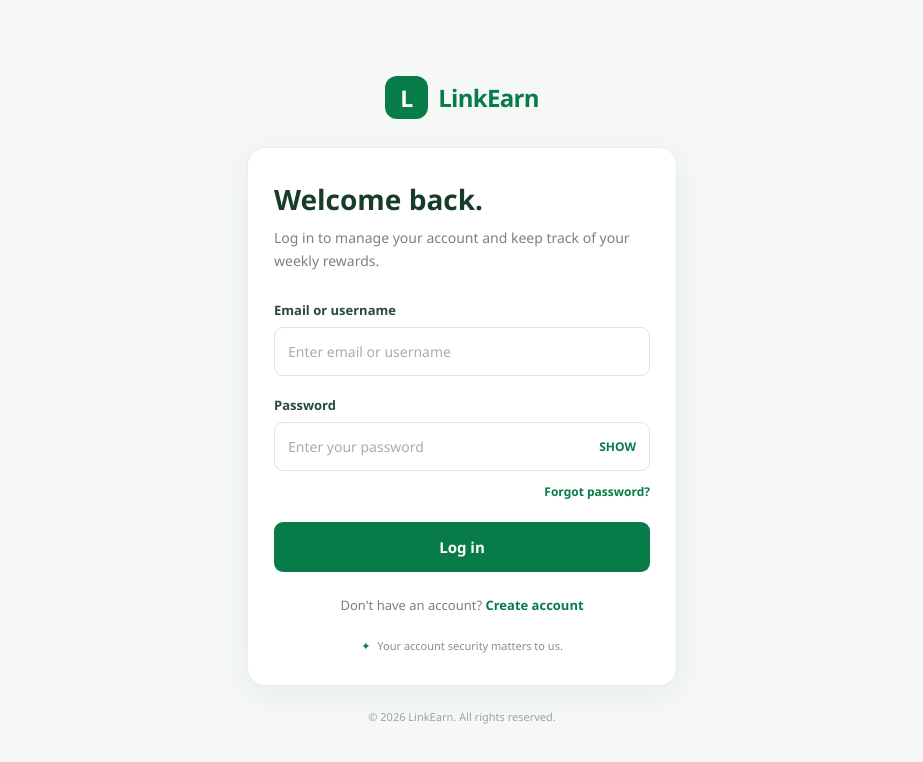
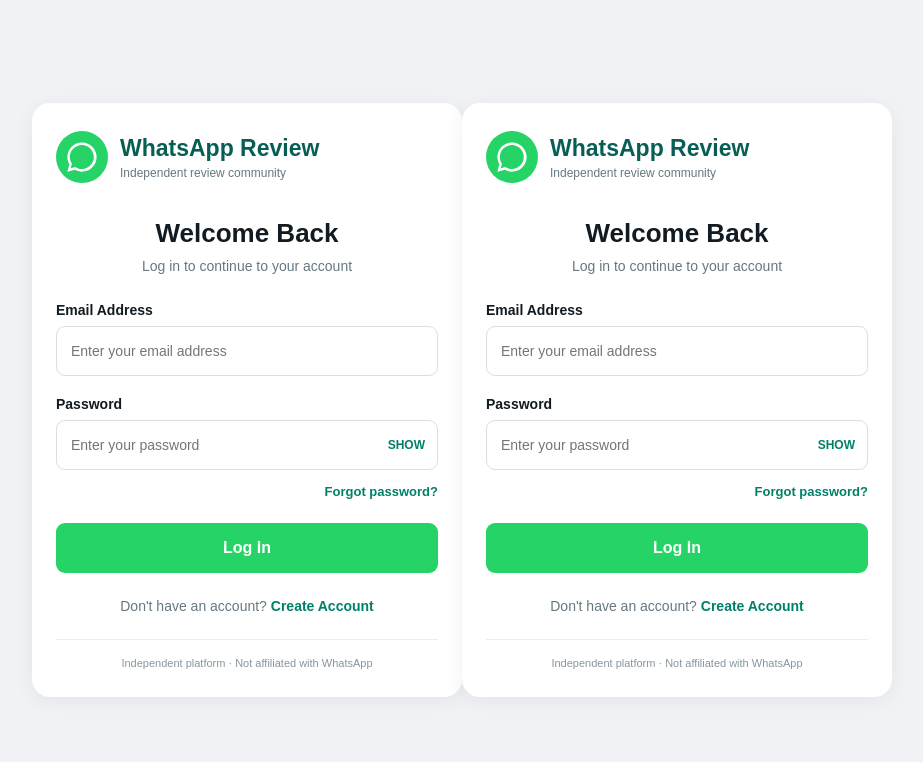
Before and after one commit to whitehat2007970/LinkEarn, a website: page login.html in a window 1280 px wide. Shown: the whole page, without its empty margins (178-1101 px from the left). Drawn offline with Linux system fonts and the light colour scheme.

Commit message:
Update login page title and styles

```diff
--- a/login.html
+++ b/login.html
@@ -4,244 +4,188 @@
 <head>
 <meta charset="UTF-8">
 <meta name="viewport" content="width=device-width, initial-scale=1.0">
-<title>Login | LinkEarn</title>
-    <meta property="og:type" content="website">
-<meta property="og:title" content="LinkEarn – WhatsApp Rewards Platform">
-<meta property="og:description" content="Join LinkEarn and discover our WhatsApp rewards platform. Create your account and get started.">
-<meta property="og:image"
-content="https://linkearn.onrender.com/linkearn-preview.png?v=2">
-
-<meta property="og:image:secure_url"
-content="https://linkearn.onrender.com/linkearn-preview.png?v=2">
-
-<meta property="og:image:type" content="image/png">
-<meta property="og:image:width" content="1200">
-<meta property="og:image:height" content="630">
-<meta property="og:url" content="https://linkearn.onrender.com/">
-<meta property="og:site_name" content="LinkEarn">
-<meta name="twitter:card" content="summary_large_image">
+<title>Login - WhatsApp Review</title>
 
 <style>
 * {
     margin: 0;
     padding: 0;
     box-sizing: border-box;
-    font-family: 'Segoe UI', Arial, sans-serif;
+    font-family: Arial, sans-serif;
 }
 
 body {
+    background: #f0f2f5;
     min-height: 100vh;
-    background: #f5f8f6;
     display: flex;
+    justify-content: center;
     align-items: center;
-    justify-content: center;
-    padding: 25px 16px;
-    color: #18372a;
+    padding: 20px;
 }
 
 .container {
     width: 100%;
     max-width: 430px;
+    background: white;
+    border-radius: 18px;
+    padding: 28px 24px;
+    box-shadow: 0 4px 20px rgba(0,0,0,0.06);
+}
+
+.header {
+    display: flex;
+    align-items: center;
+    gap: 12px;
+    margin-bottom: 35px;
 }
 
 .logo {
+    width: 52px;
+    height: 52px;
+    border-radius: 50%;
+    background: #25D366;
     display: flex;
     align-items: center;
     justify-content: center;
-    gap: 10px;
+}
+
+.brand h2 {
+    color: #075E54;
+    font-size: 23px;
+}
+
+.brand p {
+    color: #667781;
+    font-size: 12px;
+    margin-top: 4px;
+}
+
+.heading {
+    text-align: center;
     margin-bottom: 28px;
 }
 
-.logo-icon {
-    width: 43px;
-    height: 43px;
-    background: #087c48;
-    color: white;
-    border-radius: 12px;
-    display: grid;
-    place-items: center;
-    font-size: 23px;
-    font-weight: bold;
-}
-
-.logo h2 {
-    font-size: 24px;
-    color: #087c48;
-    letter-spacing: -0.7px;
-}
-
-.card {
-    background: white;
-    padding: 32px 26px;
-    border-radius: 18px;
-    border: 1px solid #e8eee9;
-    box-shadow: 0 8px 35px rgba(20, 65, 40, 0.06);
-}
-
-.heading {
-    margin-bottom: 29px;
-}
-
 .heading h1 {
-    font-size: 28px;
+    font-size: 26px;
+    color: #111b21;
     margin-bottom: 9px;
-    color: #173d2a;
 }
 
 .heading p {
+    color: #667781;
     font-size: 14px;
-    color: #77847c;
-    line-height: 1.6;
 }
 
-.form-group {
+.input-group {
     margin-bottom: 20px;
 }
 
-label {
+.input-group label {
     display: block;
-    font-size: 13px;
+    font-size: 14px;
     font-weight: 600;
+    color: #111b21;
     margin-bottom: 8px;
-    color: #294b38;
 }
 
-.input-box {
-    display: flex;
-    align-items: center;
-    border: 1px solid #dce6df;
+.input-group input {
+    width: 100%;
+    height: 50px;
+    padding: 0 14px;
+    border: 1px solid #d9dfe3;
     border-radius: 9px;
-    height: 49px;
-    overflow: hidden;
-    transition: 0.2s;
+    outline: none;
+    font-size: 14px;
 }
 
-.input-box:focus-within {
-    border-color: #087c48;
-    box-shadow: 0 0 0 3px rgba(8,124,72,0.08);
+.input-group input:focus {
+    border-color: #25D366;
+    box-shadow: 0 0 0 2px rgba(37,211,102,0.12);
 }
 
-.input-box input {
-    width: 100%;
-    height: 100%;
-    border: none;
-    outline: none;
-    padding: 0 13px;
-    font-size: 14px;
-    color: #18372a;
-    background: transparent;
+.password-wrap {
+    position: relative;
 }
 
-.input-box input::placeholder {
-    color: #a5afa8;
+.password-wrap input {
+    padding-right: 65px;
 }
 
-.password-toggle {
+.toggle {
+    position: absolute;
+    right: 13px;
+    top: 50%;
+    transform: translateY(-50%);
     border: none;
-    background: none;
-    padding: 0 13px;
-    color: #087c48;
+    background: transparent;
+    color: #008069;
+    font-size: 12px;
+    font-weight: bold;
     cursor: pointer;
-    font-size: 12px;
-    font-weight: 600;
 }
 
 .forgot {
-    display: flex;
-    justify-content: flex-end;
+    text-align: right;
     margin-top: -8px;
-    margin-bottom: 22px;
+    margin-bottom: 23px;
 }
 
 .forgot a {
-    font-size: 12px;
-    color: #087c48;
+    color: #008069;
+    font-size: 13px;
     text-decoration: none;
     font-weight: 600;
 }
 
-.submit-btn {
+.submit {
     width: 100%;
     height: 50px;
-    background: #087c48;
     border: none;
     border-radius: 9px;
+    background: #25D366;
     color: white;
-    font-size: 15px;
-    font-weight: 600;
+    font-size: 16px;
+    font-weight: bold;
     cursor: pointer;
-    transition: 0.2s;
 }
 
-.submit-btn:hover {
-    background: #06663b;
-}
-
-.submit-btn:active {
-    transform: scale(0.98);
-}
-
-.submit-btn:disabled {
-    opacity: 0.7;
+.submit:disabled {
+    background: #a8dcb9;
     cursor: not-allowed;
 }
 
 .message {
-    display: none;
+    font-size: 13px;
+    text-align: center;
     margin-top: 15px;
-    padding: 11px;
-    border-radius: 8px;
-    font-size: 13px;
     line-height: 1.5;
 }
 
-.message.error {
-    display: block;
-    color: #a42626;
-    background: #fff0f0;
+.signup {
+    text-align: center;
+    margin-top: 25px;
+    color: #667781;
+    font-size: 14px;
 }
 
-.signup-link {
-    text-align: center;
-    font-size: 13px;
-    color: #77847c;
-    margin-top: 24px;
-}
-
-.signup-link a {
-    color: #087c48;
-    font-weight: 600;
+.signup a {
+    color: #008069;
+    font-weight: bold;
     text-decoration: none;
 }
 
-.security {
-    display: flex;
-    justify-content: center;
-    align-items: center;
-    gap: 7px;
-    margin-top: 24px;
-    color: #849188;
+.footer {
+    border-top: 1px solid #e9edef;
+    margin-top: 25px;
+    padding-top: 17px;
+    text-align: center;
+    color: #8696a0;
     font-size: 11px;
 }
 
-.security span {
-    color: #087c48;
-}
-
-.footer {
-    text-align: center;
-    margin-top: 23px;
-    font-size: 11px;
-    color: #9aa59e;
-}
-
-@media(max-width: 380px) {
-    .card {
-        padding: 27px 19px;
-    }
-
-    .heading h1 {
-        font-size: 25px;
+@media(max-width:380px) {
+    .container {
+        padding: 23px 18px;
     }
 }
 </style>
@@ -251,47 +195,54 @@ label {
 
 <div class="container">
 
+    <div class="header">
+
         <div class="logo">
-        <div class="logo-icon">L</div>
-        <h2>LinkEarn</h2>
+            <svg viewBox="0 0 32 32"
+                 width="36" height="36"
+                 fill="white">
+                <path d="M16 3C8.82 3 3 8.82 3 16c0 2.3.61 4.55 1.77 6.52L3 29l6.68-1.75A12.94 12.94 0 0 0 16 29c7.18 0 13-5.82 13-13S23.18 3 16 3zm0 23.7c-2 0-3.96-.54-5.65-1.56l-.4-.24-3.96 1.04 1.06-3.86-.26-.42A10.65 10.65 0 1 1 16 26.7z"/>
+            </svg>
         </div>
 
-    <div class="card">
+        <div class="brand">
+            <h2>WhatsApp Review</h2>
+            <p>Independent review community</p>
+        </div>
+
+    </div>
 
     <div class="heading">
-            <h1>Welcome back.</h1>
-            <p>Log in to manage your account and keep track of your weekly rewards.</p>
+        <h1>Welcome Back</h1>
+        <p>Log in to continue to your account</p>
     </div>
 
     <form id="loginForm">
 
-            <div class="form-group">
-                <label for="identity">Email or username</label>
-                <div class="input-box">
+        <div class="input-group">
+            <label>Email Address</label>
             <input
-                        type="text"
-                        id="identity"
-                        name="identifier"
-                        placeholder="Enter email or username"
-                        autocomplete="username"
-                        required>
-                </div>
+                type="email"
+                id="email"
+                placeholder="Enter your email address"
+                required
+                autocomplete="email">
         </div>
 
-            <div class="form-group">
-                <label for="password">Password</label>
-                <div class="input-box">
+        <div class="input-group">
+            <label>Password</label>
+
+            <div class="password-wrap">
                 <input
                     type="password"
                     id="password"
-                        name="password"
                     placeholder="Enter your password"
-                        autocomplete="current-password"
-                        required>
+                    required
+                    autocomplete="current-password">
 
                 <button
                     type="button"
-                        class="password-toggle"
+                    class="toggle"
                     onclick="togglePassword()">
                     SHOW
                 </button>
@@ -299,99 +250,451 @@ label {
         </div>
 
         <div class="forgot">
-                <a href="#" onclick="alert('Password recovery will be available soon.'); return false;">
+            <a href="#" onclick="alert('Please contact support for password assistance.'); return false;">
                 Forgot password?
             </a>
         </div>
 
-            <button type="submit" class="submit-btn" id="submitBtn">
-                Log in
+        <button
+            type="submit"
+            class="submit"
+            id="loginBtn">
+            Log In
         </button>
 
-            <div id="message" class="message"></div>
+        <div class="message" id="message"></div>
 
     </form>
 
-        <div class="signup-link">
+    <div class="signup">
         Don't have an account?
-            <a href="/signup">Create account</a>
-        </div>
-
-        <div class="security">
-            <span>✦</span>
-            Your account security matters to us.
-        </div>
-
+        <a href="/">Create Account</a>
     </div>
 
     <div class="footer">
-        © 2026 LinkEarn. All rights reserved.
+        Independent platform · Not affiliated with WhatsApp
     </div>
 
 </div>
 
 <script>
+
+const form = document.getElementById("loginForm");
+const loginBtn = document.getElementById("loginBtn");
+const message = document.getElementById("message");
+
 function togglePassword() {
     const password = document.getElementById("password");
-    const button = document.querySelector(".password-toggle");
+    const toggle = document.querySelector(".toggle");
 
     if (password.type === "password") {
         password.type = "text";
-        button.textContent = "HIDE";
+        toggle.textContent = "HIDE";
     } else {
         password.type = "password";
-        button.textContent = "SHOW";
+        toggle.textContent = "SHOW";
     }
 }
 
-const loginForm = document.getElementById("loginForm");
-const submitBtn = document.getElementById("submitBtn");
-const message = document.getElementById("message");
+form.addEventListener("submit", async function(e) {
 
-loginForm.addEventListener("submit", async function(e) {
     e.preventDefault();
 
-    message.className = "message";
-    message.textContent = "";
+    const email = document.getElementById("email").value.trim();
+    const password = document.getElementById("password").value;
 
-    submitBtn.disabled = true;
-    submitBtn.textContent = "Logging in...";
+    loginBtn.disabled = true;
+    loginBtn.textContent = "Logging in...";
 
-    const data = {
-        identifier: document.getElementById("identity").value.trim(),
-        password: document.getElementById("password").value
-    };
+    message.style.color = "#667781";
+    message.textContent = "Please wait...";
 
     try {
+
         const response = await fetch("/api/login", {
             method: "POST",
             headers: {
                 "Content-Type": "application/json"
             },
-            credentials: "same-origin",
-            body: JSON.stringify(data)
+            body: JSON.stringify({
+                email,
+                password
+            })
         });
 
-        const result = await response.json();
+        const data = await response.json();
 
-        if (!response.ok || !result.success) {
-            throw new Error(result.message || "Login failed.");
+        if (!response.ok || !data.success) {
+            throw new Error(data.message || "Invalid email or password.");
         }
 
-        window.location.replace(result.redirect || "/home");
+        message.style.color = "#008069";
+        message.textContent = "Login successful!";
 
-    } catch (error) {
-        message.textContent = error.message === "Failed to fetch"
-            ? "Unable to connect to LinkEarn. Check your internet connection."
-            : error.message;
+        window.location.href = data.redirect || "/home";
 
-        message.className = "message error";
+    } catch(error) {
 
-        submitBtn.disabled = false;
-        submitBtn.textContent = "Log in";
+        message.style.color = "#d93025";
+        message.textContent = error.message;
+
+        loginBtn.disabled = false;
+        loginBtn.textContent = "Log In";
     }
+
 });
+
 </script>
 
 </body>
 </html>
+
+<!DOCTYPE html>
+<html lang="en">
+<head>
+<meta charset="UTF-8">
+<meta name="viewport" content="width=device-width, initial-scale=1.0">
+<title>Login - WhatsApp Review</title>
+
+<style>
+* {
+    margin: 0;
+    padding: 0;
+    box-sizing: border-box;
+    font-family: Arial, sans-serif;
+}
+
+body {
+    background: #f0f2f5;
+    min-height: 100vh;
+    display: flex;
+    justify-content: center;
+    align-items: center;
+    padding: 20px;
+}
+
+.container {
+    width: 100%;
+    max-width: 430px;
+    background: white;
+    border-radius: 18px;
+    padding: 28px 24px;
+    box-shadow: 0 4px 20px rgba(0,0,0,0.06);
+}
+
+.header {
+    display: flex;
+    align-items: center;
+    gap: 12px;
+    margin-bottom: 35px;
+}
+
+.logo {
+    width: 52px;
+    height: 52px;
+    border-radius: 50%;
+    background: #25D366;
+    display: flex;
+    align-items: center;
+    justify-content: center;
+}
+
+.brand h2 {
+    color: #075E54;
+    font-size: 23px;
+}
+
+.brand p {
+    color: #667781;
+    font-size: 12px;
+    margin-top: 4px;
+}
+
+.heading {
+    text-align: center;
+    margin-bottom: 28px;
+}
+
+.heading h1 {
+    font-size: 26px;
+    color: #111b21;
+    margin-bottom: 9px;
+}
+
+.heading p {
+    color: #667781;
+    font-size: 14px;
+}
+
+.input-group {
+    margin-bottom: 20px;
+}
+
+.input-group label {
+    display: block;
+    font-size: 14px;
+    font-weight: 600;
+    color: #111b21;
+    margin-bottom: 8px;
+}
+
+.input-group input {
+    width: 100%;
+    height: 50px;
+    padding: 0 14px;
+    border: 1px solid #d9dfe3;
+    border-radius: 9px;
+    outline: none;
+    font-size: 14px;
+}
+
+.input-group input:focus {
+    border-color: #25D366;
+    box-shadow: 0 0 0 2px rgba(37,211,102,0.12);
+}
+
+.password-wrap {
+    position: relative;
+}
+
+.password-wrap input {
+    padding-right: 65px;
+}
+
+.toggle {
+    position: absolute;
+    right: 13px;
+    top: 50%;
+    transform: translateY(-50%);
+    border: none;
+    background: transparent;
+    color: #008069;
+    font-size: 12px;
+    font-weight: bold;
+    cursor: pointer;
+}
+
+.forgot {
+    text-align: right;
+    margin-top: -8px;
+    margin-bottom: 23px;
+}
+
+.forgot a {
+    color: #008069;
+    font-size: 13px;
+    text-decoration: none;
+    font-weight: 600;
+}
+
+.submit {
+    width: 100%;
+    height: 50px;
+    border: none;
+    border-radius: 9px;
+    background: #25D366;
+    color: white;
+    font-size: 16px;
+    font-weight: bold;
+    cursor: pointer;
+}
+
+.submit:disabled {
+    background: #a8dcb9;
+    cursor: not-allowed;
+}
+
+.message {
+    font-size: 13px;
+    text-align: center;
+    margin-top: 15px;
+    line-height: 1.5;
+}
+
+.signup {
+    text-align: center;
+    margin-top: 25px;
+    color: #667781;
+    font-size: 14px;
+}
+
+.signup a {
+    color: #008069;
+    font-weight: bold;
+    text-decoration: none;
+}
+
+.footer {
+    border-top: 1px solid #e9edef;
+    margin-top: 25px;
+    padding-top: 17px;
+    text-align: center;
+    color: #8696a0;
+    font-size: 11px;
+}
+
+@media(max-width:380px) {
+    .container {
+        padding: 23px 18px;
+    }
+}
+</style>
+</head>
+
+<body>
+
+<div class="container">
+
+    <div class="header">
+
+        <div class="logo">
+            <svg viewBox="0 0 32 32"
+                 width="36" height="36"
+                 fill="white">
+                <path d="M16 3C8.82 3 3 8.82 3 16c0 2.3.61 4.55 1.77 6.52L3 29l6.68-1.75A12.94 12.94 0 0 0 16 29c7.18 0 13-5.82 13-13S23.18 3 16 3zm0 23.7c-2 0-3.96-.54-5.65-1.56l-.4-.24-3.96 1.04 1.06-3.86-.26-.42A10.65 10.65 0 1 1 16 26.7z"/>
+            </svg>
+        </div>
+
+        <div class="brand">
+            <h2>WhatsApp Review</h2>
+            <p>Independent review community</p>
+        </div>
+
+    </div>
+
+    <div class="heading">
+        <h1>Welcome Back</h1>
+        <p>Log in to continue to your account</p>
+    </div>
+
+    <form id="loginForm">
+
+        <div class="input-group">
+            <label>Email Address</label>
+            <input
+                type="email"
+                id="email"
+                placeholder="Enter your email address"
+                required
+                autocomplete="email">
+        </div>
+
+        <div class="input-group">
+            <label>Password</label>
+
+            <div class="password-wrap">
+                <input
+                    type="password"
+                    id="password"
+                    placeholder="Enter your password"
+                    required
+                    autocomplete="current-password">
+
+                <button
+                    type="button"
+                    class="toggle"
+                    onclick="togglePassword()">
+                    SHOW
+                </button>
+            </div>
+        </div>
+
+        <div class="forgot">
+            <a href="#" onclick="alert('Please contact support for password assistance.'); return false;">
+                Forgot password?
+            </a>
+        </div>
+
+        <button
+            type="submit"
+            class="submit"
+            id="loginBtn">
+            Log In
+        </button>
+
+        <div class="message" id="message"></div>
+
+    </form>
+
+    <div class="signup">
+        Don't have an account?
+        <a href="/">Create Account</a>
+    </div>
+
+    <div class="footer">
+        Independent platform · Not affiliated with WhatsApp
+    </div>
+
+</div>
+
+<script>
+
+const form = document.getElementById("loginForm");
+const loginBtn = document.getElementById("loginBtn");
+const message = document.getElementById("message");
+
+function togglePassword() {
+    const password = document.getElementById("password");
+    const toggle = document.querySelector(".toggle");
+
+    if (password.type === "password") {
+        password.type = "text";
+        toggle.textContent = "HIDE";
+    } else {
+        password.type = "password";
+        toggle.textContent = "SHOW";
+    }
+}
+
+form.addEventListener("submit", async function(e) {
+
+    e.preventDefault();
+
+    const email = document.getElementById("email").value.trim();
+    const password = document.getElementById("password").value;
+
+    loginBtn.disabled = true;
+    loginBtn.textContent = "Logging in...";
+
+    message.style.color = "#667781";
+    message.textContent = "Please wait...";
+
+    try {
+
+        const response = await fetch("/api/login", {
+            method: "POST",
+            headers: {
+                "Content-Type": "application/json"
+            },
+            body: JSON.stringify({
+                email,
+                password
+            })
+        });
+
+        const data = await response.json();
+
+        if (!response.ok || !data.success) {
+            throw new Error(data.message || "Invalid email or password.");
+        }
+
+        message.style.color = "#008069";
+        message.textContent = "Login successful!";
+
+        window.location.href = data.redirect || "/home";
+
+    } catch(error) {
+
+        message.style.color = "#d93025";
+        message.textContent = error.message;
+
+        loginBtn.disabled = false;
+        loginBtn.textContent = "Log In";
+    }
+
+});
+
+</script>
+
+</body>
+</html>
```
Lines whose indentation alone changed are shown as unchanged.
